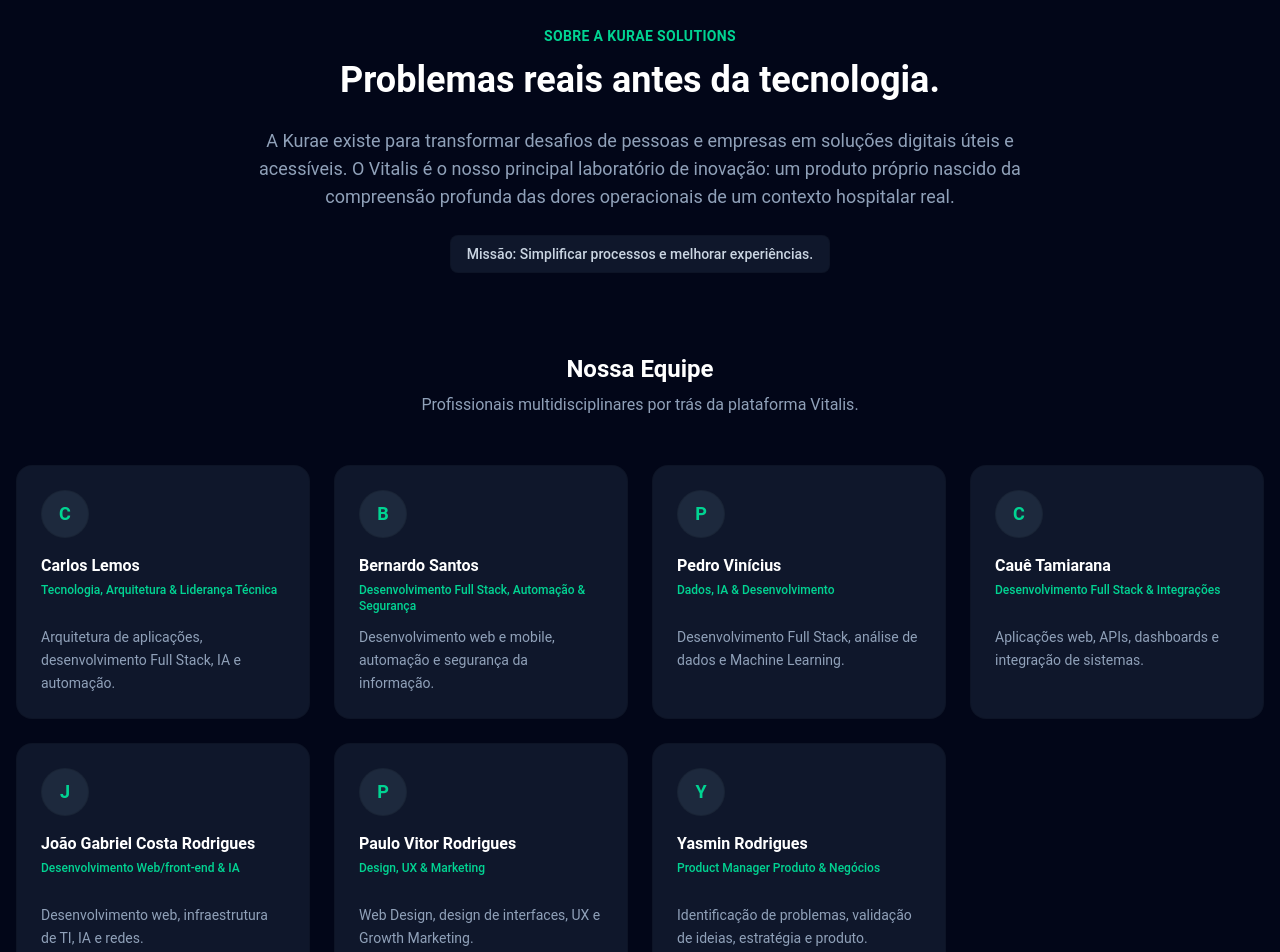
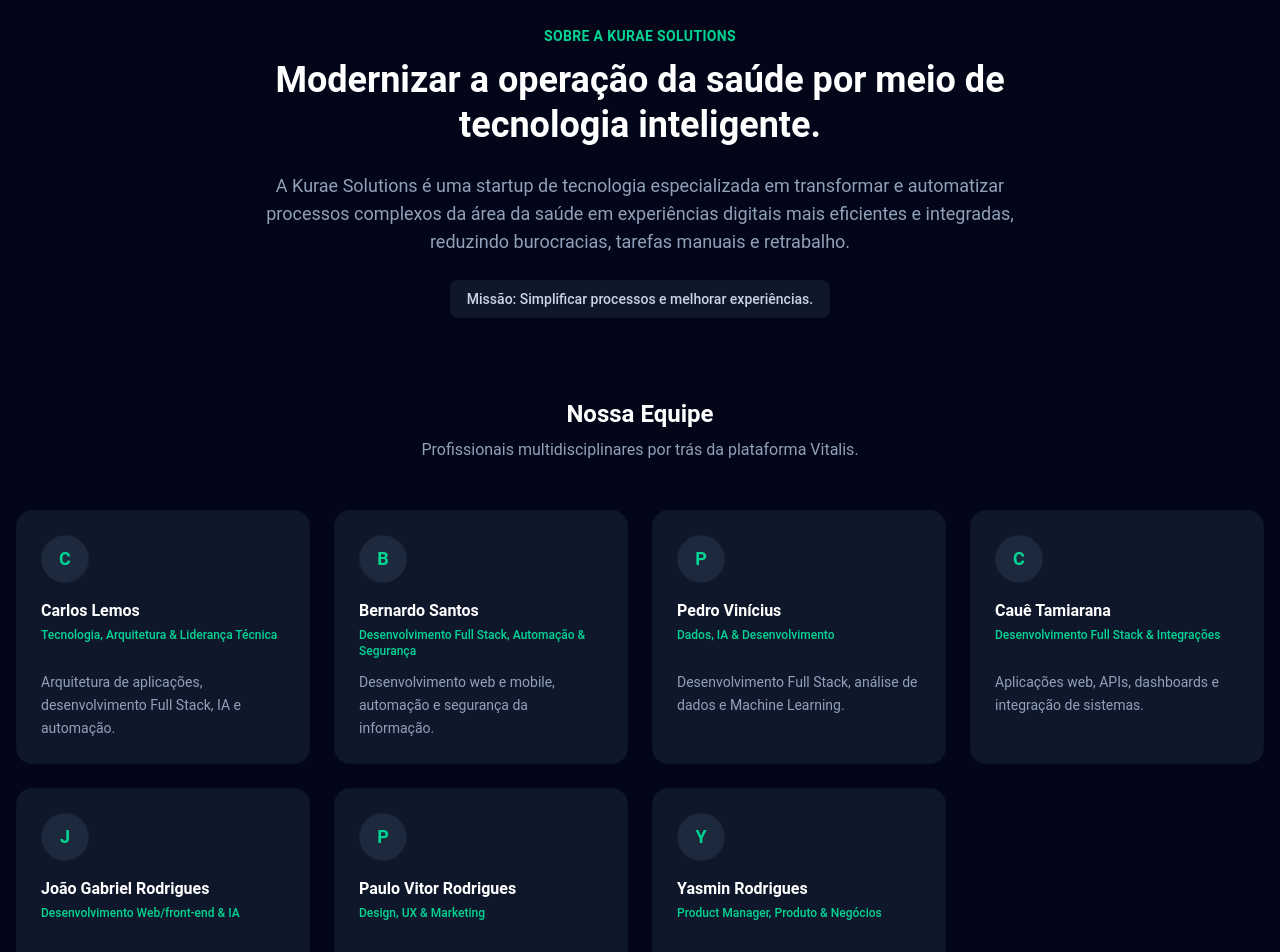
Before and after one commit to freella/kurae-front-end, a Vue app: page / in a window 1280 px wide. Shown: the part 800-1752 px from the top of the page. Built offline with nearby package versions, Linux system fonts and the light colour scheme; no server answers.

Commit message:
feat: atualiza componente Sobre Nós da Kurae e adiciona asset SVG

```diff
--- a/src/components/landing/ApproachSteps.vue
+++ b/src/components/landing/ApproachSteps.vue
@@ -89,7 +89,7 @@
 
             <div class="md:absolute md:left-1/2 md:transform md:-translate-x-1/2 z-10 flex items-center justify-center w-16 h-16 rounded-full bg-slate-950 border-4 border-slate-900 shadow-xl my-6 md:my-0">
               <div class="w-10 h-10 rounded-full bg-emerald-500/10 flex items-center justify-center text-emerald-400">
-                <svg class="w-5 h-5" fill="none" viewBox="0 0 24 24" stroke="currentColor">
+                <svg aria-hidden="true" class="w-5 h-5" fill="none" viewBox="0 0 24 24" stroke="currentColor">
                   <path stroke-linecap="round" stroke-linejoin="round" stroke-width="2" :d="step.icon" />
                 </svg>
               </div>
--- a/src/components/landing/LandingAbout.vue
+++ b/src/components/landing/LandingAbout.vue
@@ -5,7 +5,6 @@
   description: string;
 }
 
-// Dados extraídos do documento institucional da Kurae Solutions
 const team: TeamMember[] = [
   {
     name: 'Carlos Lemos',
@@ -28,7 +27,7 @@
     description: 'Aplicações web, APIs, dashboards e integração de sistemas.'
   },
   {
-    name: 'João Gabriel Costa Rodrigues',
+    name: 'João Gabriel Rodrigues',
     role: 'Desenvolvimento Web/front-end & IA',
     description: 'Desenvolvimento web, infraestrutura de TI, IA e redes.'
   },
@@ -39,7 +38,7 @@
   },
   {
     name: 'Yasmin Rodrigues',
-    role: 'Product Manager Produto & Negócios',
+    role: 'Product Manager, Produto & Negócios',
     description: 'Identificação de problemas, validação de ideias, estratégia e produto.'
   }
 ];
@@ -49,23 +48,21 @@
   <section id="sobre" class="py-24 bg-slate-950 text-slate-300 border-t border-slate-900">
     <div class="max-w-7xl mx-auto px-4 sm:px-6 lg:px-8">
 
-      <!-- Cabeçalho Institucional -->
       <div class="max-w-3xl mx-auto text-center mb-20">
         <h2 class="text-emerald-400 font-semibold tracking-wide uppercase text-sm mb-3">
           Sobre a Kurae Solutions
         </h2>
         <p class="text-3xl sm:text-4xl font-bold text-white mb-6 leading-tight">
-          Problemas reais antes da tecnologia.
+          Modernizar a operação da saúde por meio de tecnologia inteligente.
         </p>
         <p class="text-lg text-slate-400 mb-6">
-          A Kurae existe para transformar desafios de pessoas e empresas em soluções digitais úteis e acessíveis. O Vitalis é o nosso principal laboratório de inovação: um produto próprio nascido da compreensão profunda das dores operacionais de um contexto hospitalar real.
+          A Kurae Solutions é uma startup de tecnologia especializada em transformar e automatizar processos complexos da área da saúde em experiências digitais mais eficientes e integradas, reduzindo burocracias, tarefas manuais e retrabalho.
         </p>
         <div class="inline-flex items-center px-4 py-2 rounded-lg bg-slate-900 border border-slate-800 text-sm font-medium text-slate-300">
           Missão: Simplificar processos e melhorar experiências.
         </div>
       </div>
 
-      <!-- Grid da Equipe Multidisciplinar -->
       <div>
         <div class="text-center mb-12">
           <h3 class="text-2xl font-bold text-white">Nossa Equipe</h3>
@@ -73,7 +70,7 @@
         </div>
 
         <div class="grid grid-cols-1 md:grid-cols-2 lg:grid-cols-3 xl:grid-cols-4 gap-6">
-          <!-- Renderização dinâmica da equipe usando v-for -->
+
           <div
             v-for="(member, index) in team"
             :key="index"
```
